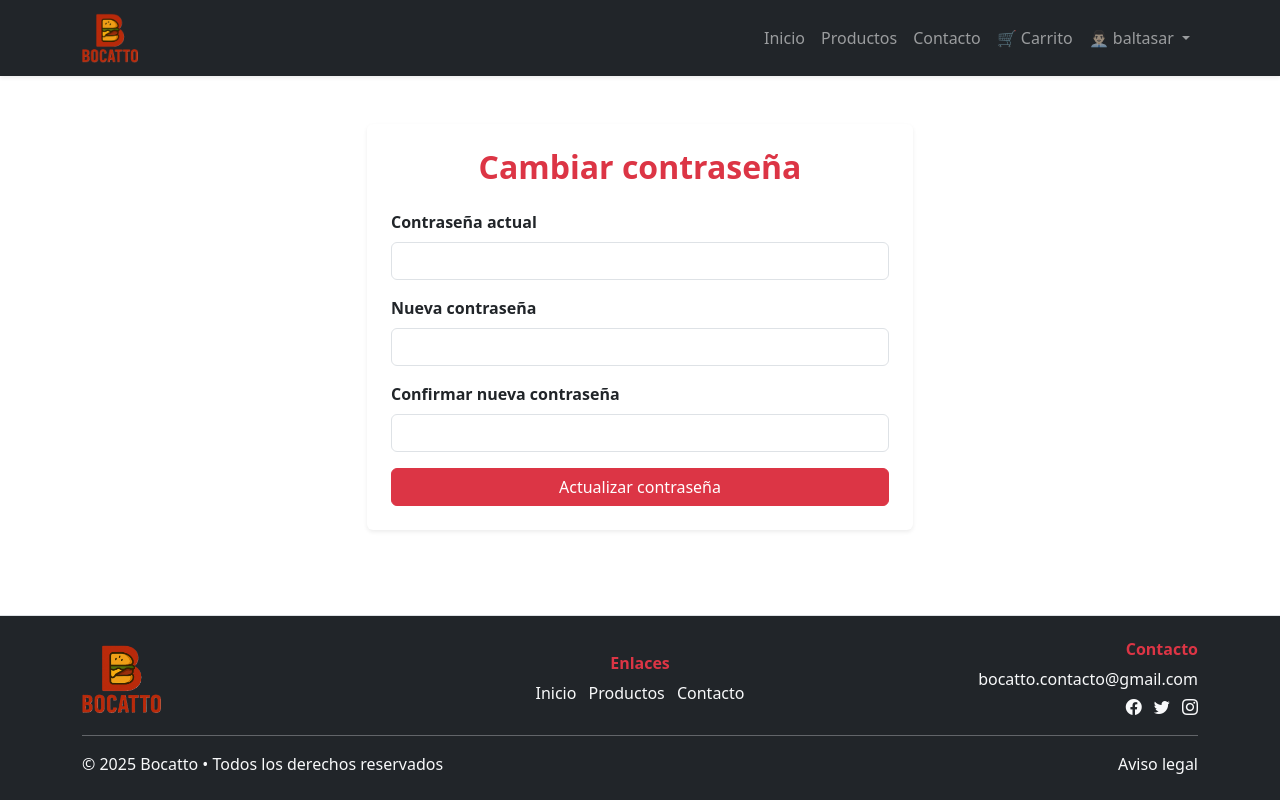
After one commit to Balti2003/Proyecto_Bocatto_django, a Django app: page /password_change/ in a window 1280 px wide. The commit adds this page. Run offline with Django 4.2, Linux system fonts and the light colour scheme; a user stored in the database is signed in; data comes from the database, SQL or seed files in the repository.

Commit message:
Agregando cambio de contraseña

```diff
--- /dev/null
+++ b/proyecto_tienda_online/templates/general/password_change.html
@@ -0,0 +1,74 @@
+{% extends "general/layout.html" %}
+
+{% load static %}
+
+{% block head_extra %}
+<link rel="stylesheet" href="{% static '/css/password_change.css' %}">
+{% endblock %}
+
+{% block head_title %}Cambiar contraseña | Bocatto{% endblock %}
+
+{% block page_content %}
+<div class="container py-5">
+  <div class="row justify-content-center">
+    <div class="col-md-6">
+      <div class="card shadow-sm border-0">
+        <div class="card-body p-4">
+          <h2 class="text-center mb-4 fw-bold text-danger">Cambiar contraseña</h2>
+
+          <form method="post" novalidate>
+            {% csrf_token %}
+
+            <!-- Contraseña actual -->
+            <div class="mb-3">
+              <label for="id_old_password" class="form-label fw-semibold">Contraseña actual</label>
+              <input
+                type="password"
+                name="old_password"
+                id="id_old_password"
+                class="form-control {% if form.old_password.errors %}is-invalid{% endif %}"
+                required
+              >
+              {% for error in form.old_password.errors %}
+                <div class="invalid-feedback">{{ error }}</div>
+              {% endfor %}
+            </div>
+
+            <!-- Nueva contraseña -->
+            <div class="mb-3">
+              <label for="id_new_password1" class="form-label fw-semibold">Nueva contraseña</label>
+              <input
+                type="password"
+                name="new_password1"
+                id="id_new_password1"
+                class="form-control {% if form.new_password1.errors %}is-invalid{% endif %}"
+                required
+              >
+              {% for error in form.new_password1.errors %}
+                <div class="invalid-feedback">{{ error }}</div>
+              {% endfor %}
+            </div>
+
+            <!-- Confirmación -->
+            <div class="mb-3">
+              <label for="id_new_password2" class="form-label fw-semibold">Confirmar nueva contraseña</label>
+              <input
+                type="password"
+                name="new_password2"
+                id="id_new_password2"
+                class="form-control {% if form.new_password2.errors %}is-invalid{% endif %}"
+                required
+              >
+              {% for error in form.new_password2.errors %}
+                <div class="invalid-feedback">{{ error }}</div>
+              {% endfor %}
+            </div>
+
+            <button type="submit" class="btn btn-danger w-100">Actualizar contraseña</button>
+          </form>
+        </div>
+      </div>
+    </div>
+  </div>
+</div>
+{% endblock %}
--- a/proyecto_tienda_online/templates/shop/order_detail.html
+++ b/proyecto_tienda_online/templates/shop/order_detail.html
@@ -61,7 +61,7 @@
     </div>
 
     <div class="text-center">
-        <a href="{% url 'product_list' %}" class="btn btn-primary btn-lg rounded-pill">
+        <a href="{% url 'product_list' %}" class="btn btn-danger btn-lg rounded-pill">
             Seguir comprando
         </a>
     </div>
--- a/proyecto_tienda_online/templates/shop/order_list.html
+++ b/proyecto_tienda_online/templates/shop/order_list.html
@@ -30,7 +30,7 @@
                             {{ order.estado|title }}
                         </span>
                     </p>
-                    <a href="{% url 'order_detail' order.id %}" class="btn btn-outline-primary mt-auto rounded-pill">
+                    <a href="{% url 'order_detail' order.id %}" class="btn btn-outline-danger mt-auto rounded-pill">
                         Ver detalle
                     </a>
                 </div>
--- a/shop/urls.py
+++ b/shop/urls.py
@@ -1,5 +1,6 @@
 from django.urls import path
-from .views import ProductsByCategoryView, ProductListView, ProductDetailView, CartView, AddToCartView, RemoveFromCartView, CheckoutView, OrderDetailView, OrderListView
+from .views import ProductsByCategoryView, ProductListView, ProductDetailView, CartView, AddToCartView
+from .views import RemoveFromCartView, CheckoutView, OrderDetailView, OrderListView, PasswordChangeView, PasswordChangeDoneView
 
 urlpatterns = [
     path('category/<categoria_id>/', ProductsByCategoryView.as_view(), name='productos_por_categoria'),
@@ -11,4 +12,6 @@ urlpatterns = [
     path("cart/checkout/", CheckoutView.as_view(), name="checkout"),
     path("order/<pk>/", OrderDetailView.as_view(), name="order_detail"),
     path("my_orders/", OrderListView.as_view(), name="order_list"),
+    path('password_change/', PasswordChangeView.as_view(), name='password_change'),
+    path('password_change/done/', PasswordChangeDoneView.as_view(), name='password_change_done'),
 ]
--- a/shop/views.py
+++ b/shop/views.py
@@ -11,6 +11,8 @@ from django.contrib.auth.decorators import login_required
 from .models import Category, Product, Order, OrderItem
 from django.utils.decorators import method_decorator
 from django.contrib.auth.mixins import LoginRequiredMixin
+from django.contrib.auth.views import PasswordChangeView, PasswordChangeDoneView
+
 
 # Vistas generales
 class HomeView(TemplateView):
@@ -75,6 +77,17 @@ class ContactView(TemplateView, FormView):
 
         messages.add_message(self.request, messages.SUCCESS, "Mensaje enviado correctamente")
         return super().form_valid(form)
+
+
+@method_decorator(login_required, name='dispatch')
+class PasswordChangeView(PasswordChangeView):
+    template_name = '../templates/general/password_change.html'
+    success_url = reverse_lazy('password_change_done')
+
+
+@method_decorator(login_required, name='dispatch')
+class PasswordChangeDoneView(PasswordChangeDoneView):
+    template_name = '../templates/general/password_change_done.html'
 
 
 # Vistas de productos
--- /dev/null
+++ b/static/css/password_change.css
@@ -0,0 +1,14 @@
+#id_old_password:focus {
+    border-color: red !important;
+    box-shadow: 0 0 0 0.25rem rgba(255, 0, 0, 0.25) !important;
+}
+
+#id_new_password1:focus {
+    border-color: red !important;
+    box-shadow: 0 0 0 0.25rem rgba(255, 0, 0, 0.25) !important;
+}
+
+#id_new_password2:focus {
+    border-color: red !important;
+    box-shadow: 0 0 0 0.25rem rgba(255, 0, 0, 0.25) !important;
+}
```
Also changed, not shown: proyecto_tienda_online/templates/general/password_change_done.html (added, +12 -0 lines), proyecto_tienda_online/templates/general/profile.html (+30 -2 lines).
